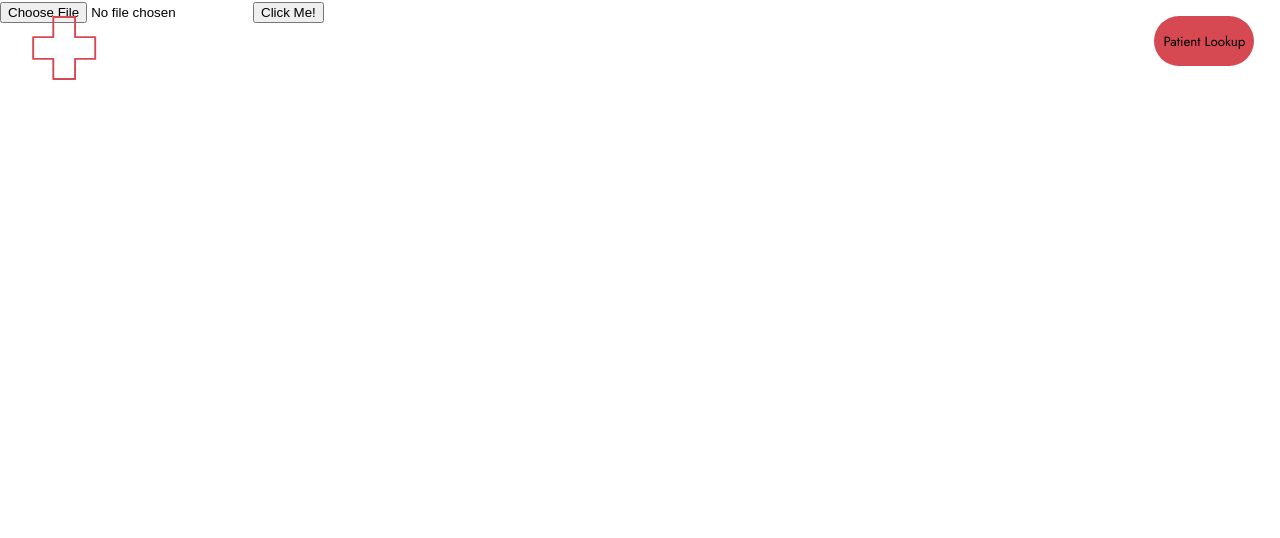
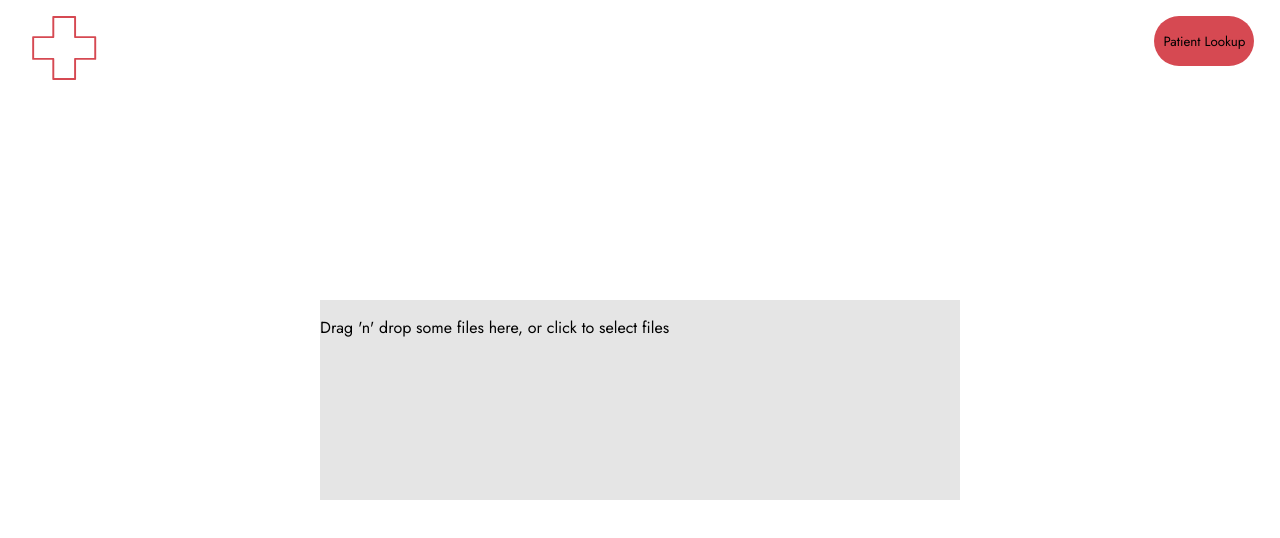
Before and after one commit to yash-dani/healthdex, a React (Create React App) app: page / in a window 1280 px wide. Both pictures are taken after a click on the button "Upload Records". Shown: the top 538 px of the page. Built offline with nearby package versions, Linux system fonts and the light colour scheme.

Commit message:
Drag-n-drop in progress

```diff
--- a/src/App.css
+++ b/src/App.css
@@ -92,7 +92,14 @@
   animation: loadIn 1ms ease-out;
 }
 
-.UploadContainer {}
+.UploadContainer {
+  display: flex;
+  flex-direction: column;
+  align-items: center;
+  justify-content: center;
+  width: 100%;
+  height: 100%;
+}
 
 @keyframes fadeIn {
   from {
--- a/src/components/Upload.js
+++ b/src/components/Upload.js
@@ -2,6 +2,7 @@
 // must be listed before other Firebase SDKs
 import firebase from './index';
 import React, { Component } from 'react';
+import Dropzone from 'react-dropzone';
 
 // Add the Firebase services that you want to use
 import 'firebase/storage';
@@ -54,9 +55,17 @@
 
     render() {
         return (
-            <div>
-                <input type="file" name="file" onChange={this.handleImageAsFile} />
-                <button type="button" onClick={this.uploadFile}>Click Me!</button>
+            <div style={{ backgroundColor: '#E5E5E5', width: '50%', height: '25%', top: '50%' }}>
+                <Dropzone onDrop={acceptedFiles => console.log(acceptedFiles)}>
+                    {({ getRootProps, getInputProps }) => (
+                        <section>
+                            <div {...getRootProps()}>
+                                <input {...getInputProps()} />
+                                <p>Drag 'n' drop some files here, or click to select files</p>
+                            </div>
+                        </section>
+                    )}
+                </Dropzone>
             </div>
         );
     }
```
